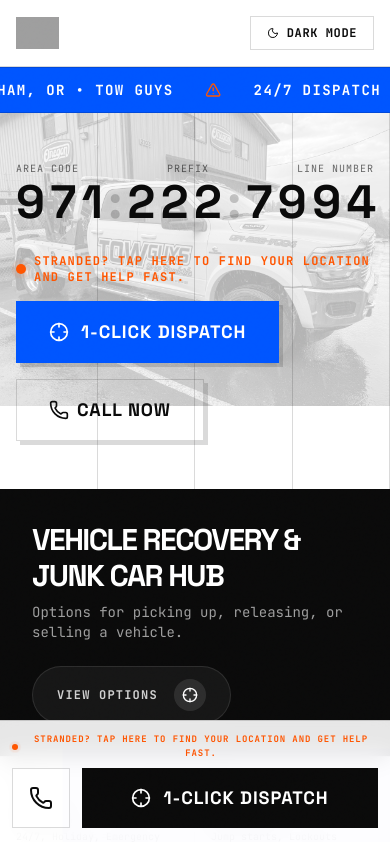
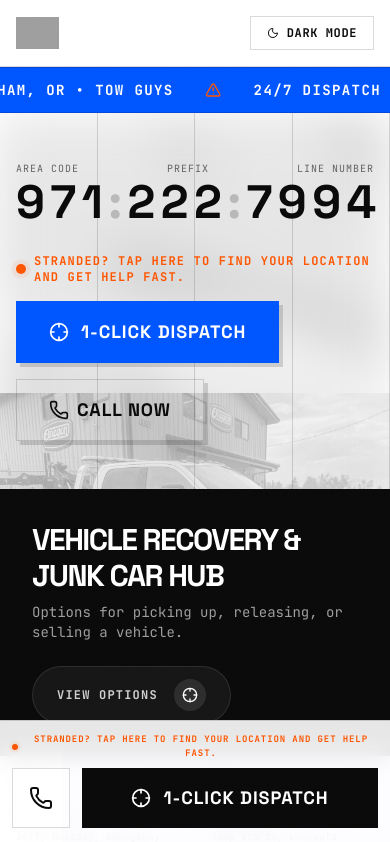
Before and after one commit to robertlazau-design/Tow-Guys-, a React (Vite) app: page / in a window 390 px wide. Shown: the top 842 px of the page. Built offline with nearby package versions, Linux system fonts and the light colour scheme; grey boxes are pictures that could not be loaded.

Commit message:
Add blurred background layer to hero section for mobile aspect ratio

```diff
--- a/src/App.tsx
+++ b/src/App.tsx
@@ -352,11 +352,18 @@ export default function App() {
       {/* Hero Section */}
       <section className="relative border-b border-[var(--border)] flex flex-col overflow-hidden">
         {/* Background Image & Grid Lines */}
-        <div className="absolute inset-0 pointer-events-none z-0">
+        <div className="absolute inset-0 pointer-events-none z-0 bg-[var(--bg)]">
+          {/* Blurred Backdrop for Mobile */}
           <img
             src="/images/hero-bg.jpg"
             alt=""
-            className="absolute inset-0 w-full h-full object-contain object-top md:object-cover md:object-center opacity-30 grayscale mix-blend-luminosity"
+            className="absolute inset-0 w-full h-full object-cover opacity-20 blur-xl grayscale"
+          />
+          {/* Main uncropped image */}
+          <img
+            src="/images/hero-bg.jpg"
+            alt=""
+            className="absolute inset-0 w-full h-full object-contain md:object-cover md:object-center opacity-30 grayscale mix-blend-luminosity"
           />
           <div className="absolute inset-0 grid grid-cols-4 md:grid-cols-6">
             {[...Array(6)].map((_, i) => (
```
